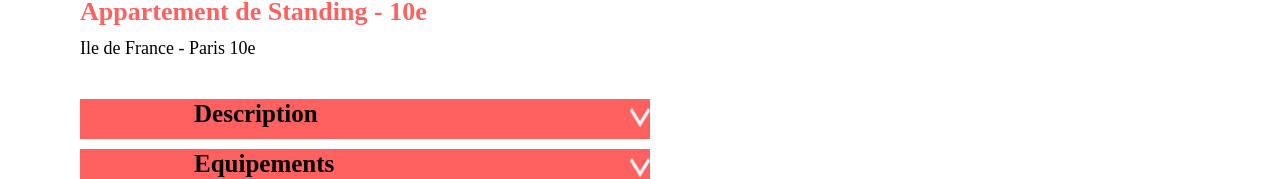
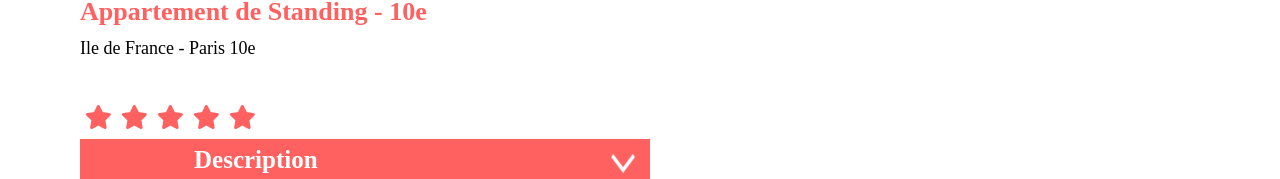
Before and after one commit to Kyssangel/projet8, a React (Vite) app: page /logement/0979876d in a window 1280 px wide. Shown: the part 626-805 px from the top of the page. Built offline with nearby package versions, Linux system fonts and the light colour scheme.

Commit message:
ajout de rating red et grey

```diff
--- a/src/main.scss
+++ b/src/main.scss
@@ -7,3 +7,4 @@
 @use"./sass/logement";
 @use"./sass/collapse";
 @use"./sass/caroussel";
+@use"./sass/rating";
--- a/src/pages/Collapse.jsx
+++ b/src/pages/Collapse.jsx
@@ -2,7 +2,7 @@ import { useState } from "react";
 import logementsData from "../../public/logements.json";
 import Vector from "../assets/images/ChevronUp.png";
 
-export default function LogementPage({ id }) {
+export default function LogementPage( {id} ) {
   const [displayDescription, setDisplayDescription] = useState("none");
   const [isActiveDescription, setIsActiveDescription] = useState("");
   const [rotateDescription, setRotateDescription] = useState("180deg");
--- a/src/pages/Logement.jsx
+++ b/src/pages/Logement.jsx
@@ -1,11 +1,13 @@
 
-/*import { useParams } from "react-router-dom";
-import logements from "../../public/logements.json";
-import Carousel from "./Caroussel"; // Importez le composant Carousel depuis son emplacement
+import Rating from "./Rating"; // Importez le composant Rating
+import { useParams } from "react-router-dom";
+import logementsData from "../../public/logements.json";
+import Carousel from "./Caroussel";
+import Collapse from "./Collapse";
 
 export default function Logement() {
   const { id } = useParams();
-  const logement = logements.find((logement) => logement.id === id);
+  const logement = logementsData.find((logement) => logement.id === id);
 
   if (!logement) {
     return <div>Logement introuvable</div>;
@@ -17,32 +19,10 @@ export default function Logement() {
       <div className="allDescription">
         <h2>{logement.title}</h2>
         <p>{logement.location}</p>
-      </div>
-    </div>
-  );
-}*/
-import { useState } from "react";
-import { useParams } from "react-router-dom";
-import logementsData from "../../public/logements.json";
-import Carousel from "./Caroussel";
-import Collapse from "./Collapse"; // Import du composant Collapse
+        <Rating rating={logement.rating} />
+        <Collapse title="Description" id={id} />
+        <Collapse title="Équipements" id={id} />
 
-export default function Logement() {
-  const { id } = useParams();
-  const logement = logementsData.find((logement) => logement.id === id);
-
-  if (!logement) {
-    return <div>Logement introuvable</div>;
-  }
-
-  return (
-    <div className="logement">
-      <Carousel logementId={id} /> {/* Affichage du Carousel */}
-      <div className="allDescription">
-        <h2>{logement.title}</h2>
-        <p>{logement.location}</p>
-        <Collapse title="Description" id={id} /> {/* Ajout du Collapse pour la description */}
-        <Collapse title="Équipements" id={id} /> {/* Ajout du Collapse pour les équipements */}
       </div>
     </div>
   );
--- /dev/null
+++ b/src/pages/Rating.jsx
@@ -0,0 +1,34 @@
+
+
+// style
+import redstar from "../assets/images/redStar.png";
+import greystar from "../assets/images/greyStar.png";
+
+const Rating = ({ rating }) => {
+  const stars = [1, 2, 3, 4, 5];
+
+  return (
+    <div className="rating">
+      {/* Loop to display star by rating */}
+      {stars.map((star) =>
+        rating >= star ? (
+          <img
+            key={star.toString()}
+            className="rating__icon"
+            src={redstar}
+            alt="etoile rouge"
+          />
+        ) : (
+          <img
+            key={star.toString()}
+            className="rating__icon"
+            src={greystar}
+            alt="etoile grise"
+          />
+        )
+      )}
+    </div>
+  );
+};
+
+export default Rating;
--- a/src/sass/collapse.scss
+++ b/src/sass/collapse.scss
@@ -1,4 +1,3 @@
-
 /* collapse.scss */
 
 .collapse-block {
@@ -6,17 +5,15 @@
   align-items: center;
   cursor: pointer;
   margin-bottom: 10px;
-    background-color:#ff6060 ;
-    height: 40px;
+  background-color: #ff6060;
+  height: 52px;
   width: 570px;
   flex-direction: row;
   h1 {
-      margin: 0;
     position: relative;
     top: -5px;
     font-size: 25px;
-     color: black;
-    padding: 0;
+    color: white;
   }
 
   button {
@@ -24,7 +21,6 @@ top: -5px;
     border: none;
     cursor: pointer;
     margin-left: auto; // Aligner le bouton à droite
-
   }
 }
 
@@ -33,6 +29,7 @@ top: -5px;
   padding: 10px;
   border: 1px solid #ccc;
   width: 570px;
+
   h3 {
     margin-top: 0;
   }
@@ -57,8 +54,8 @@ top: -5px;
 }
 
 .vector {
-    width: 20px;
+  width: 24px;
   height: 20px;
   transition: transform 0.3s ease;
-
+  margin-right: 15px;
 }
```
Also changed, not shown: src/assets/images/greyStar.png (added), src/assets/images/redStar.png (added), src/sass/rating.scss (added). Lines whose indentation alone changed are shown as unchanged.
